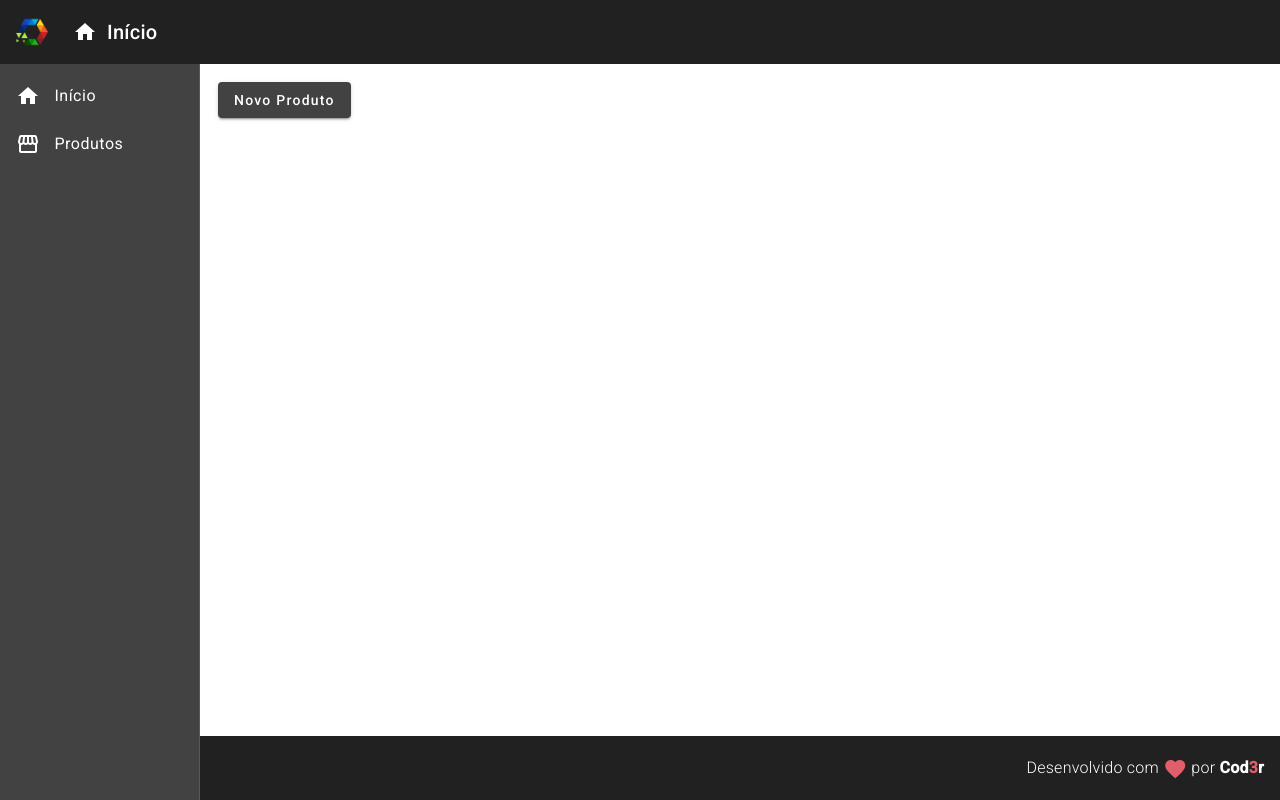
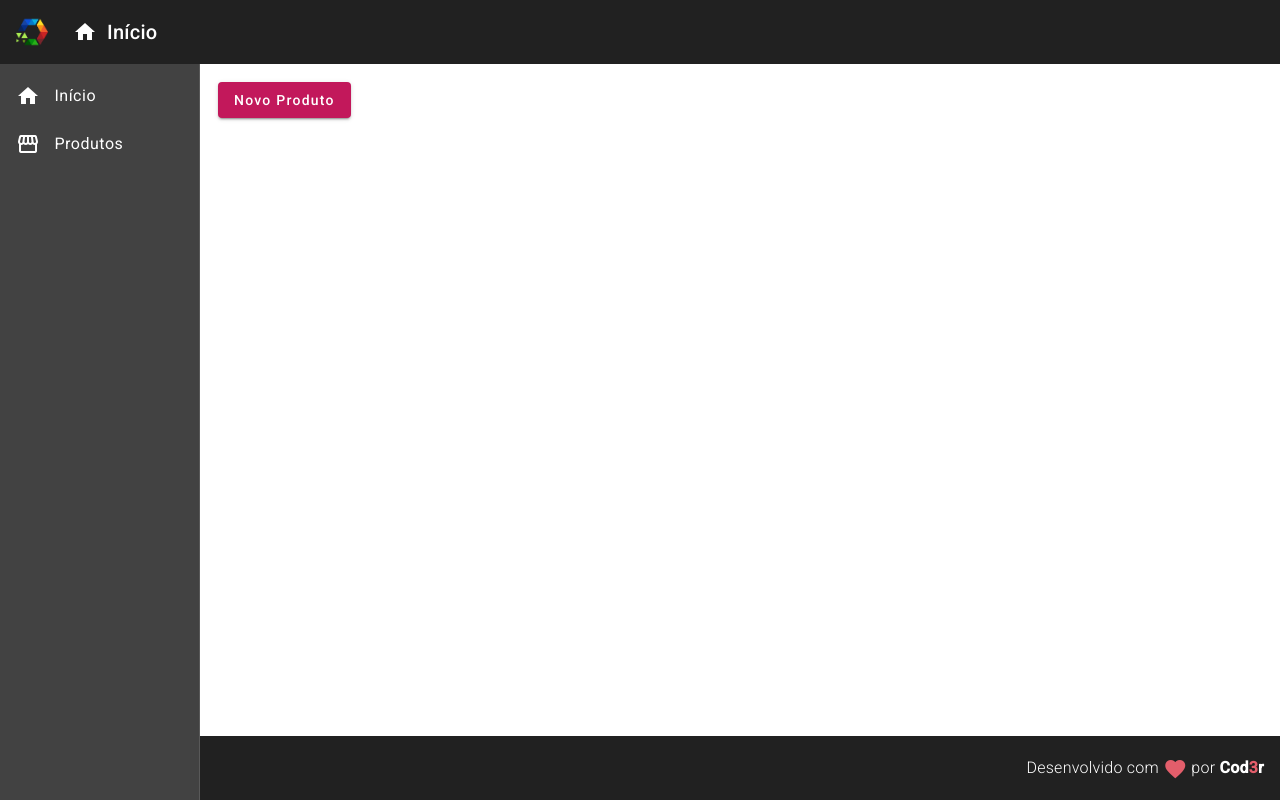
Before and after one commit to oliveiraD4vi/angular-essential, an Angular app in the folder frontend/: page /products in a window 1280 px wide. Built offline with nearby package versions, Linux system fonts and the light colour scheme; no server answers.

Commit message:
feat(product-read): created product read component and method to get all the products from the db

```diff
--- a/frontend/src/app/app.module.ts
+++ b/frontend/src/app/app.module.ts
@@ -23,6 +23,7 @@
 
 import { RedDirective } from './directives/red.directive';
 import { ForDirective } from './directives/for.directive';
+import { ProductReadComponent } from './components/product/product-read/product-read.component';
 
 @NgModule({
   declarations: [
@@ -34,7 +35,8 @@
     ProductCrudComponent,
     RedDirective,
     ForDirective,
-    ProductCreateComponent
+    ProductCreateComponent,
+    ProductReadComponent
   ],
   imports: [
     BrowserModule,
--- /dev/null
+++ b/frontend/src/app/components/product/product-read/product-read.component.html
@@ -0,0 +1 @@
+<p>product-read works!</p>
--- /dev/null
+++ b/frontend/src/app/components/product/product-read/product-read.component.ts
@@ -0,0 +1,23 @@
+import { Product } from './../product.model';
+import { ProductService } from './../product.service';
+import { Component, OnInit } from '@angular/core';
+
+@Component({
+  selector: 'app-product-read',
+  templateUrl: './product-read.component.html',
+  styleUrls: ['./product-read.component.scss']
+})
+export class ProductReadComponent implements OnInit {
+
+  products: Product[]
+
+  constructor(private productService: ProductService) {}
+
+  ngOnInit(): void {
+    this.productService.read().subscribe((products) => {
+      this.products = products
+      console.log(products)
+    })
+  }
+
+}
--- a/frontend/src/app/components/product/product.service.ts
+++ b/frontend/src/app/components/product/product.service.ts
@@ -27,4 +27,8 @@
   create(product: Product): Observable<Product> {
     return this.http.post<Product>(this.baseUrl, product)
   }
+
+  read(): Observable<Product[]> {
+    return this.http.get<Product[]>(this.baseUrl)
+  }
 }
--- a/frontend/src/app/views/product-crud/product-crud.component.html
+++ b/frontend/src/app/views/product-crud/product-crud.component.html
@@ -1,3 +1,5 @@
-<button mat-raised-button (click)="navigateToProductCreate()">
+<button mat-raised-button (click)="navigateToProductCreate()" color="primary">
   Novo Produto
 </button>
+
+<app-product-read></app-product-read>
--- a/frontend/src/app/views/product-crud/product-crud.component.scss
+++ b/frontend/src/app/views/product-crud/product-crud.component.scss
@@ -0,0 +1,3 @@
+button {
+  margin-bottom: 20px;
+}
```
Also changed, not shown: frontend/src/app/components/product/product-read/product-read.component.scss (added), 1 other file (tests, documents, lock files or other folders).
